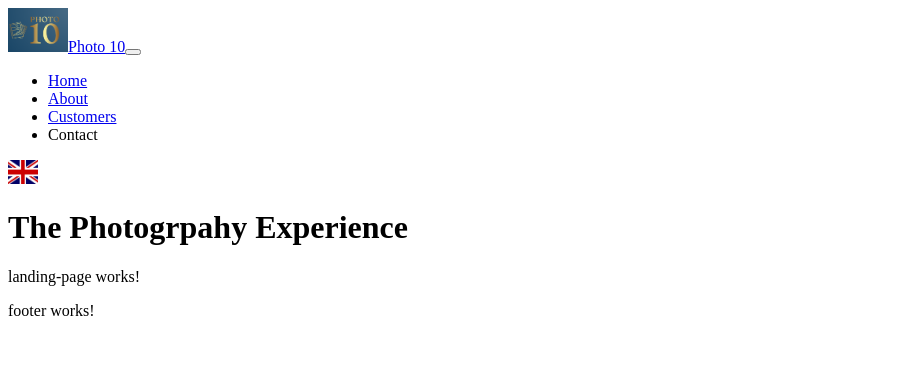
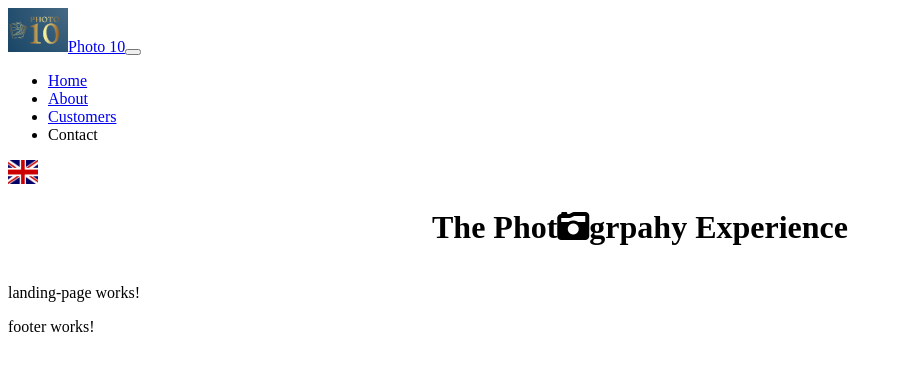
Before and after one commit to ChristineWeidhofer/Frontend-Team-Project, an Angular app: page / in a window 1280 px wide. Shown: the top 370 px of the page, without its empty margins (0-903 px from the left). Built offline with nearby package versions, Linux system fonts and the light colour scheme.

Commit message:
hero.component changes

```diff
--- a/src/app/hero/hero.component.css
+++ b/src/app/hero/hero.component.css
@@ -0,0 +1,6 @@
+.container {
+    display: flex;
+    justify-content: center;
+    align-items: center;
+    text-align: center;
+}
--- a/src/app/hero/hero.component.html
+++ b/src/app/hero/hero.component.html
@@ -1 +1,3 @@
-<h1>The Phot<span>o</span>grpahy Experience</h1>
+<div class="container">
+    <h1>The Phot<span><i class="fa-solid fa-camera-retro"></i></span>grpahy Experience</h1>
+</div>
--- a/src/index.html
+++ b/src/index.html
@@ -1,13 +1,18 @@
 <!doctype html>
 <html lang="en">
+
 <head>
     <meta charset="utf-8">
     <title>Team10</title>
     <base href="/">
     <meta name="viewport" content="width=device-width, initial-scale=1">
     <link rel="icon" type="image/x-icon" href="favicon.ico">
+
 </head>
+
 <body>
     <app-root></app-root>
+    <script src="https://kit.fontawesome.com/a42e919b8d.js" crossorigin="anonymous"></script>
 </body>
+
 </html>
```
Lines whose indentation alone changed are shown as unchanged.
